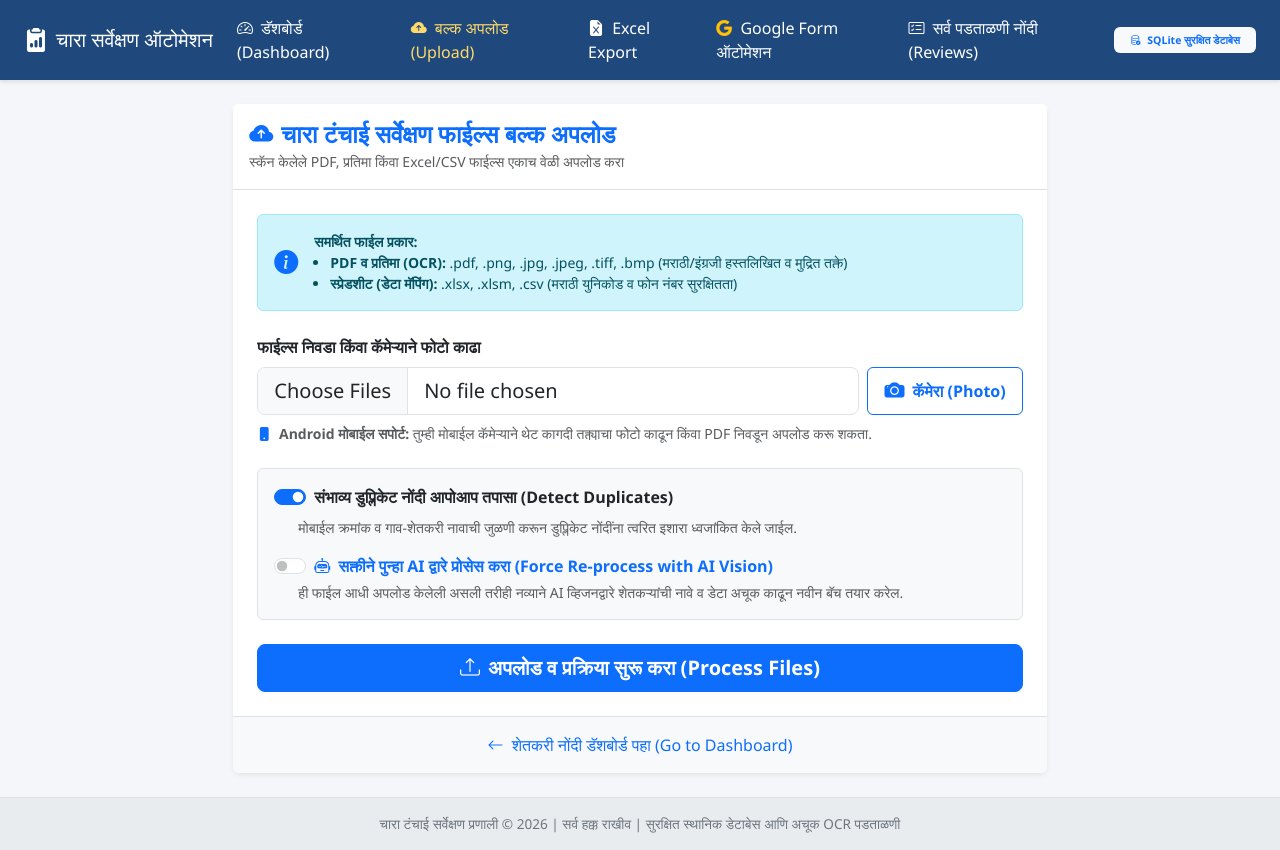
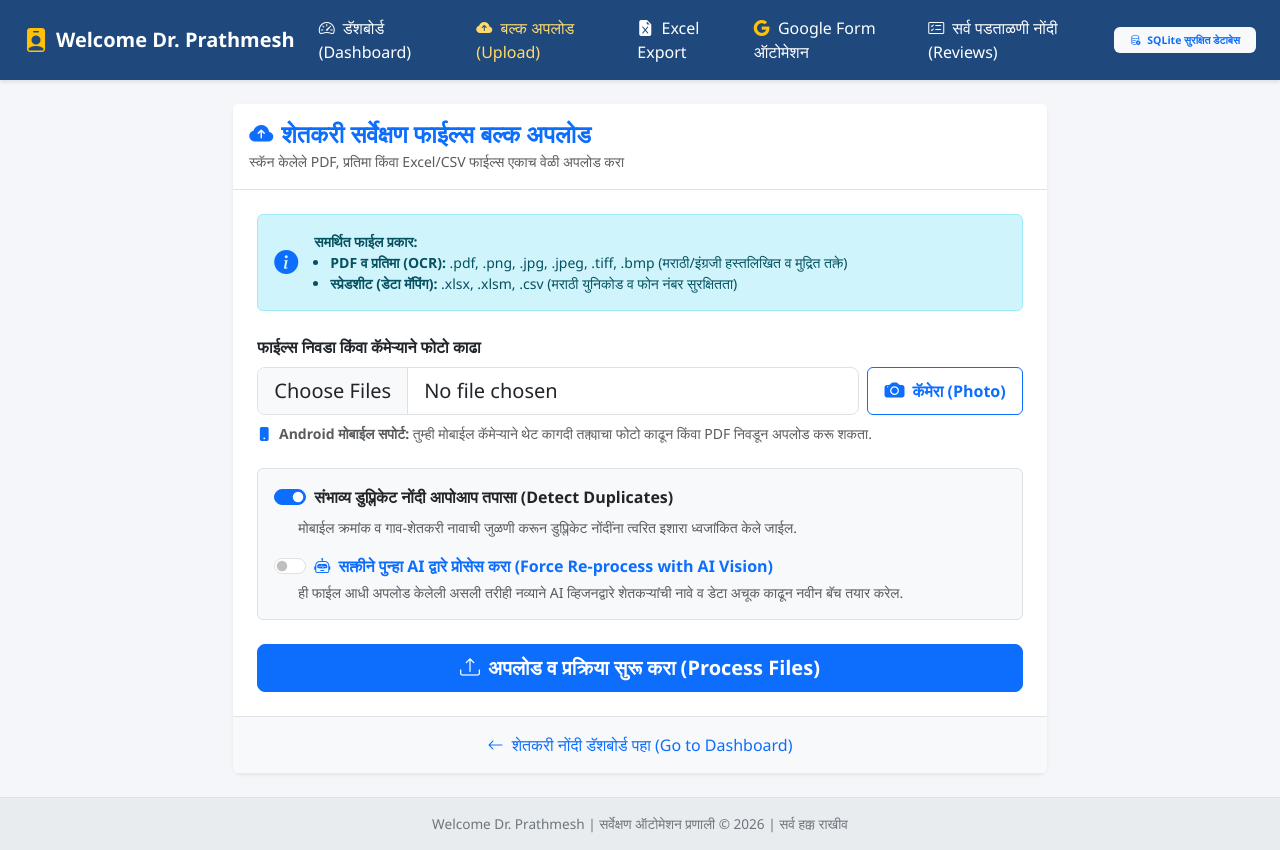
Before and after one commit to yash999shinde/chara-survey, a Flask app: page /upload in a window 1280 px wide. Run offline with Flask 3, Linux system fonts and the light colour scheme; parts of the project's set-up code (start-up, migrations or seed data) failed here and were passed over.

Commit message:
Update title and brand to Welcome Dr. Prathmesh

```diff
--- a/app/templates/base.html
+++ b/app/templates/base.html
@@ -3,7 +3,7 @@
 <head>
     <meta charset="UTF-8">
     <meta name="viewport" content="width=device-width, initial-scale=1.0">
-    <title>{% block title %}चारा टंचाई सर्वेक्षण ऑटोमेशन प्रणाली{% endblock %}</title>
+    <title>{% block title %}Welcome Dr. Prathmesh — सर्वेक्षण प्रणाली{% endblock %}</title>
     <!-- Android PWA Meta Tags -->
     <link rel="manifest" href="/static/manifest.json">
     <meta name="theme-color" content="#1f497d">
@@ -67,8 +67,8 @@
     <nav class="navbar navbar-expand-lg navbar-dark navbar-custom">
         <div class="container-fluid px-4">
             <a class="navbar-brand d-flex align-items-center" href="/farmers">
-                <i class="bi bi-clipboard2-data-fill me-2 fs-4"></i>
-                <span>चारा सर्वेक्षण ऑटोमेशन</span>
+                <i class="bi bi-person-badge-fill me-2 fs-4 text-warning"></i>
+                <span class="fw-bold">Welcome Dr. Prathmesh</span>
             </a>
             <button class="navbar-toggler" type="button" data-bs-toggle="collapse" data-bs-target="#navbarNav">
                 <span class="navbar-toggler-icon"></span>
@@ -132,7 +132,7 @@
 
     <footer class="py-3 text-center border-top">
         <div class="container">
-            <span>चारा टंचाई सर्वेक्षण प्रणाली &copy; 2026 | सर्व हक्क राखीव | सुरक्षित स्थानिक डेटाबेस आणि अचूक OCR पडताळणी</span>
+            <span>Welcome Dr. Prathmesh | सर्वेक्षण ऑटोमेशन प्रणाली &copy; 2026 | सर्व हक्क राखीव</span>
         </div>
     </footer>
 
--- a/app/templates/upload.html
+++ b/app/templates/upload.html
@@ -8,7 +8,7 @@
         <div class="card shadow-sm border-0 rounded-3">
             <div class="card-header bg-white py-3 border-bottom">
                 <h4 class="mb-0 text-primary fw-bold">
-                    <i class="bi bi-cloud-arrow-up-fill me-2"></i>चारा टंचाई सर्वेक्षण फाईल्स बल्क अपलोड
+                    <i class="bi bi-cloud-arrow-up-fill me-2"></i>शेतकरी सर्वेक्षण फाईल्स बल्क अपलोड
                 </h4>
                 <small class="text-muted">
                     स्कॅन केलेले PDF, प्रतिमा किंवा Excel/CSV फाईल्स एकाच वेळी अपलोड करा
```
Also changed, not shown: app/templates/farmers_dashboard.html (+23 -1 lines), app/static/manifest.json.
